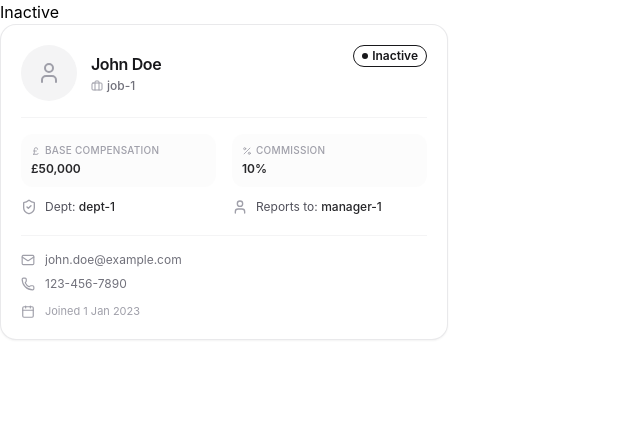
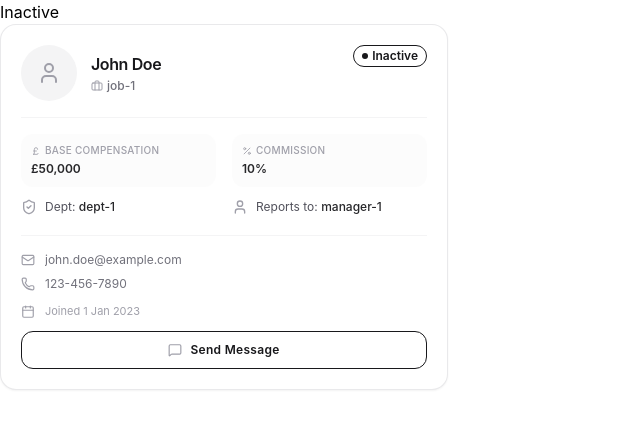
Before and after one commit to johnclamy/microblogproject, a React (Vite) app in the folder frontend/: page / in a window 1280 px wide. Shown: the top 428 px of the page, without its empty margins (0-640 px from the left). Built offline with nearby package versions, Linux system fonts and the light colour scheme.

Commit message:
add the send btn to the employee card footer

```diff
--- a/frontend/src/components/Employee.tsx
+++ b/frontend/src/components/Employee.tsx
@@ -11,6 +11,7 @@ import {
 } from 'lucide-react'
 import type EmployeeProps from '../types/employee'
 // import { type EmployeeStatus } from '../types/employee'
+import MessageButton from './MessageButton'
 
 
 const Employee: React.FC<EmployeeProps> = ({
@@ -115,7 +116,9 @@ const Employee: React.FC<EmployeeProps> = ({
                 </div>
             </section>
 
-            <footer className="mt-1 flex flex-col gap-2 border-t border-zinc-100 pt-4 text-xs text-zinc-500 dark:border-zinc-900 dark:text-zinc-400">
+            <footer>
+                {/* Footer top */}
+                <div className="mt-1 flex flex-col gap-2 border-t border-zinc-100 pt-4 text-xs text-zinc-500 dark:border-zinc-900 dark:text-zinc-400">
                     <a href={`mailto:${email}`} className="flex items-center gap-2.5 hover:text-blue-600 dark:hover:text-blue-400 transition-colors group">
                         <Mail className="h-3.5 w-3.5 text-zinc-400 group-hover:text-blue-500 transition-colors" />
                         <span className="truncate">{email}</span>
@@ -128,6 +131,12 @@ const Employee: React.FC<EmployeeProps> = ({
                         <Calendar className="h-3.5 w-3.5" />
                         <span>Joined {formattedDate}</span>
                     </div>
+                </div>
+
+                {/* Footer bottom */}
+                <div className="mt-3">
+                    <MessageButton onClick={() => console.log(`Messaging ${firstName}`)} />
+                </div>
             </footer>
         </section>
     )
```
Lines whose indentation alone changed are shown as unchanged.
